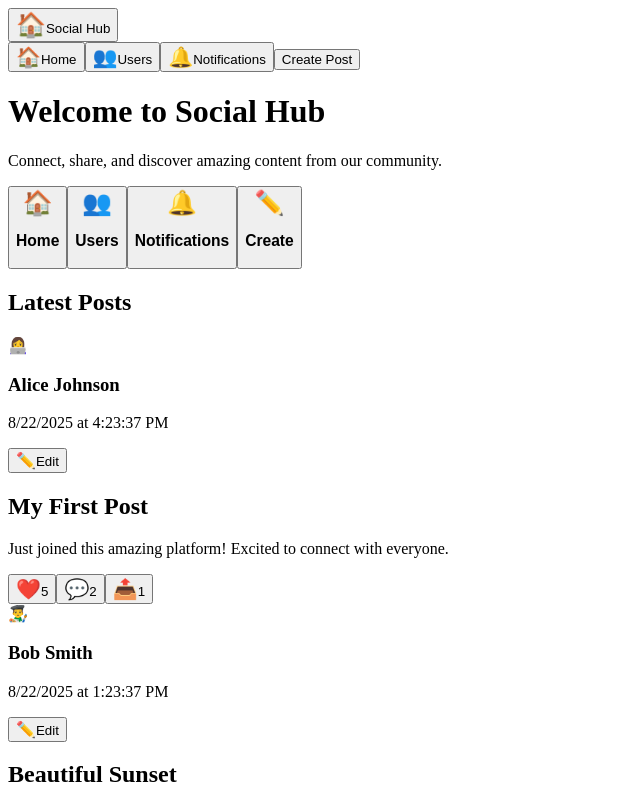
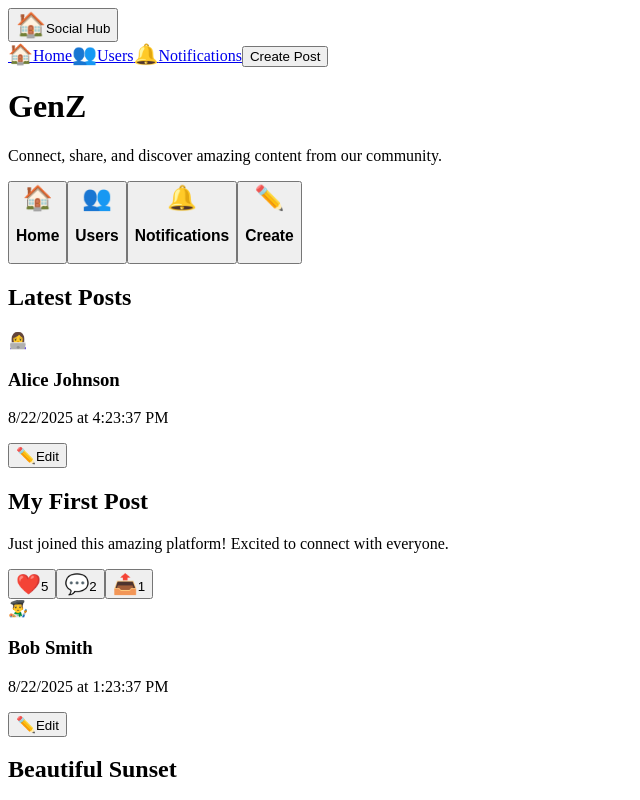
Before and after one commit to acciojob/social-media-shahids444, a React app: page / in a window 1280 px wide. Shown: the top 800 px of the page, without its empty margins (0-640 px from the left). Built offline with nearby package versions, Linux system fonts and the light colour scheme.

Commit message:
Update App.js

```diff
--- a/src/components/App.js
+++ b/src/components/App.js
@@ -77,8 +77,10 @@ function Navigation({ currentPage, setCurrentPage, setSelectedUserId }) {
           Social Hub
         </button>
         <div className="flex space-x-6">
-          <button
-            onClick={() => {
+          <a
+            href="#"
+            onClick={(e) => {
+              e.preventDefault();
               setCurrentPage('home');
               setSelectedUserId(null);
             }}
@@ -88,9 +90,11 @@ function Navigation({ currentPage, setCurrentPage, setSelectedUserId }) {
           >
             <Home size={20} />
             Home
-          </button>
-          <button
-            onClick={() => {
+          </a>
+          <a
+            href="/users"
+            onClick={(e) => {
+              e.preventDefault();
               setCurrentPage('users');
               setSelectedUserId(null);
             }}
@@ -100,9 +104,11 @@ function Navigation({ currentPage, setCurrentPage, setSelectedUserId }) {
           >
             <Users size={20} />
             Users
-          </button>
-          <button
-            onClick={() => {
+          </a>
+          <a
+            href="/notifications"
+            onClick={(e) => {
+              e.preventDefault();
               setCurrentPage('notifications');
               setSelectedUserId(null);
             }}
@@ -112,7 +118,7 @@ function Navigation({ currentPage, setCurrentPage, setSelectedUserId }) {
           >
             <Bell size={20} />
             Notifications
-          </button>
+          </a>
           <button
             onClick={() => {
               setCurrentPage('create');
@@ -198,7 +204,7 @@ function LandingPage({ posts, users, onReact, onEdit, setCurrentPage }) {
   return (
     <div className="max-w-4xl mx-auto p-6">
       <div className="mb-8">
-        <h1 className="text-3xl font-bold text-gray-900 mb-2">Welcome to Social Hub</h1>
+        <h1 className="text-3xl font-bold text-gray-900 mb-2">GenZ</h1>
         <p className="text-gray-600">Connect, share, and discover amazing content from our community.</p>
       </div>
 
```
